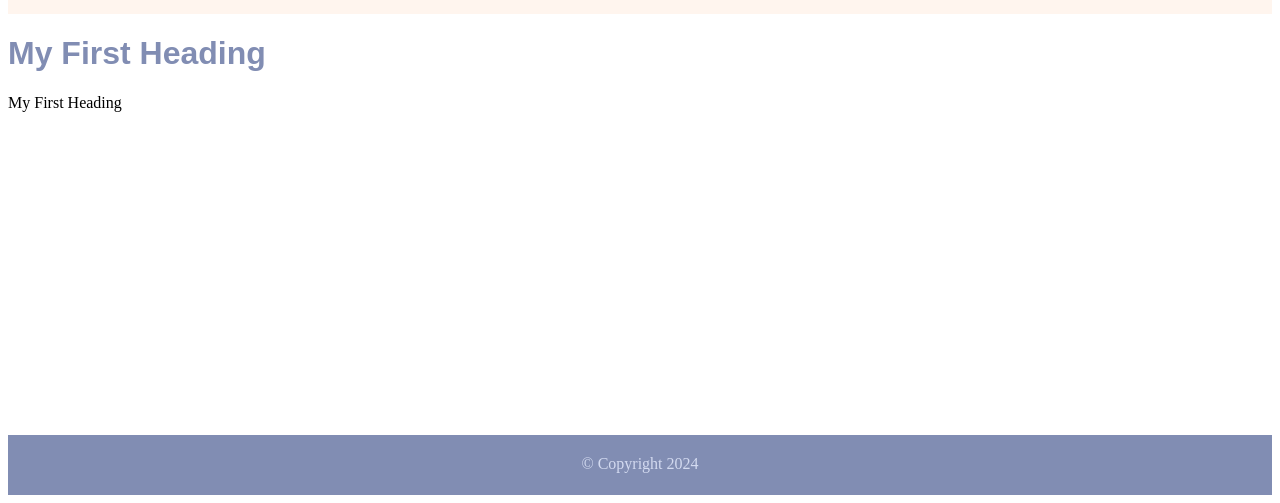
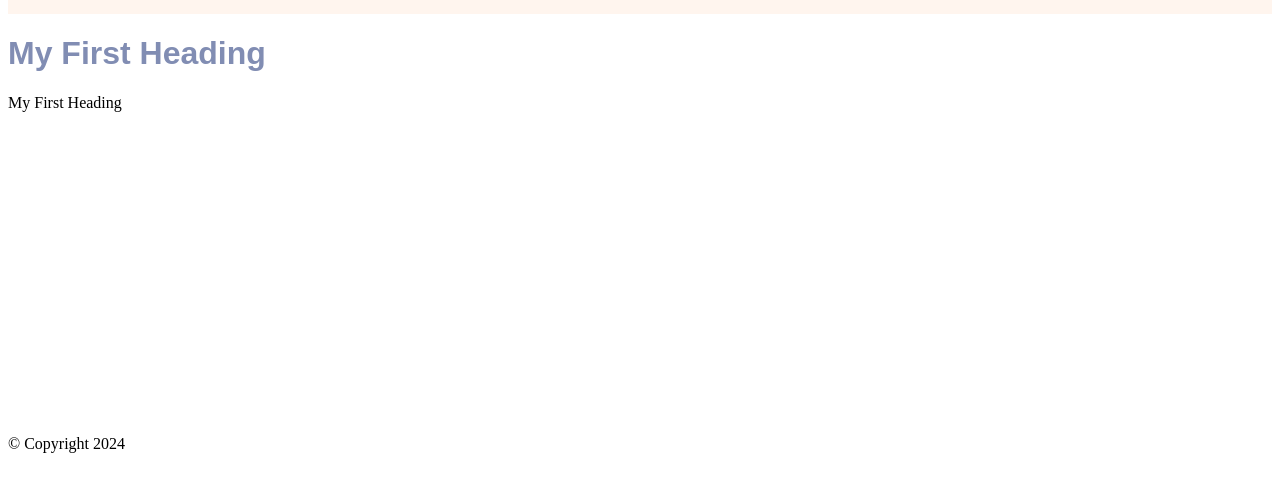
Before and after one commit to kenneth-ee-t/frontend-demo, a plain HTML site: page index.html in a window 1280 px wide. Shown: the part 546-1049 px from the top of the page. After the commit the page ends 1007 px from the top, so only its background shows below. Drawn offline with Linux system fonts and the light colour scheme.

Commit message:
css commit 2

```diff
--- a/index.html
+++ b/index.html
@@ -53,14 +53,6 @@ li {list-style-type: none;
         color: rgb(129, 141, 179);
         font-family: Arial, Helvetica, sans-serif;
     }
-    /* styling the footer */
-    footer {
-        height: 40px;
-        background-color: rgb(129, 141, 179);
-        text-align: center;
-        padding-top: 20px;
-        color: rgb(211, 218, 240);
-    }
     </style>
 </head>
 <body>
```
